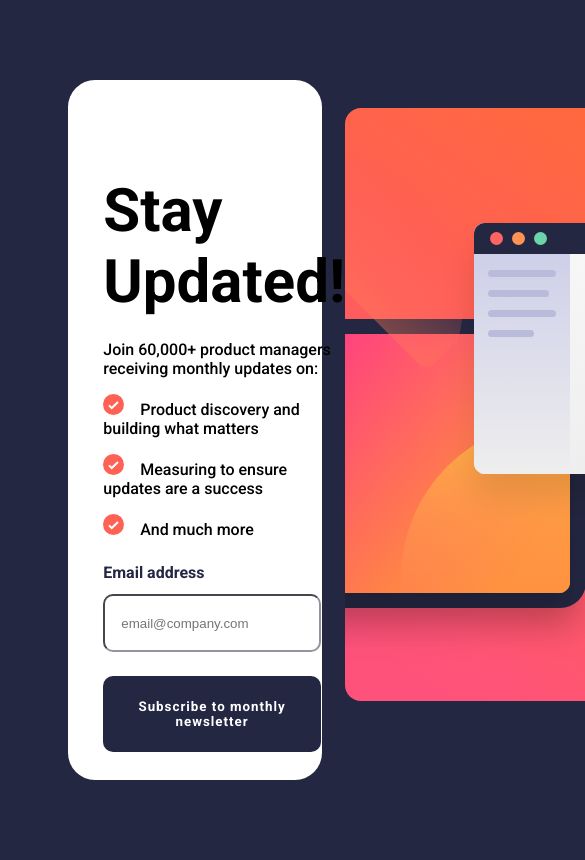
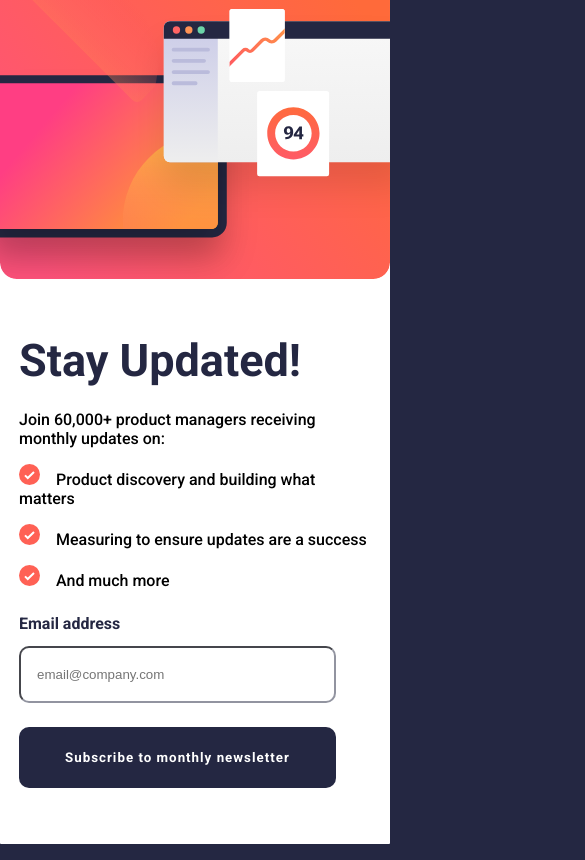
Before and after one commit to IderaNimah/Newsletter_sign_in, a plain HTML site: page index.html in a window 390 px wide. Shown: the top 860 px of the page, 585 px wide, since content can reach past the window. Drawn offline with Linux system fonts and the light colour scheme; a web font is replaced by a local one.

Commit message:
mobile responsiveness

```diff
--- a/index.html
+++ b/index.html
@@ -14,7 +14,10 @@
   </head>
   <body>
     <main>
-      <div class="container_one">
+        <div class="mobile_image">
+        <img src="./images/illustration-sign-up-mobile.svg">
+        </div>
+        <div class="container_one">
         <h1>Stay Updated!</h1>
         <p>Join 60,000+ product managers receiving monthly updates on:</p>
         <p>
--- a/styles.css
+++ b/styles.css
@@ -1,5 +1,4 @@
-
-@import url('https://fonts.googleapis.com/css2?family=Edu+SA+Beginner:wght@500&family=Roboto:wght@400;500;700&display=swap');
+@import url("https://fonts.googleapis.com/css2?family=Edu+SA+Beginner:wght@500&family=Roboto:wght@400;500;700&display=swap");
 :root {
   --Tomato: hsl(4, 100%, 67%);
   --DarkSlateGrey: hsl(234, 29%, 20%);
@@ -7,18 +6,18 @@
   --Grey: hsl(231, 7%, 60%);
   --White: hsl(0, 0%, 100%);
 }
-*{
+* {
   padding: 0;
   margin: 0;
   box-sizing: border-box;
 }
-body{
+body {
   background-color: var(--DarkSlateGrey);
   max-width: 100%;
   justify-content: center;
-    font-family: 'Roboto', sans-serif;
+  font-family: "Roboto", sans-serif;
 }
-main{
+main {
   display: flex;
   flex-direction: row;
   justify-content: space-around;
@@ -28,48 +27,83 @@ main{
   width: 65%;
   background-color: var(--White);
 }
-.container_one{
+.container_one {
   margin-top: 4.2rem;
 }
-.container_one h1{
-    font-family: 'Roboto', sans-serif;
+.container_one h1 {
+  font-family: "Roboto", sans-serif;
+  color: var(--DarkSlateGrey);
   font-size: 60px;
   margin-bottom: 1.4rem;
-
 }
-.container_one p{
+.container_one p {
   margin-top: 1rem;
-    font-family: 'Roboto', sans-serif;
+  font-family: "Roboto", sans-serif;
   font-weight: 500;
 }
-span{
+span {
   margin-right: 1rem;
 }
-.input_field{
+.input_field {
   margin-top: 1.5rem;
   display: flex;
   flex-direction: column;
 }
-.text{
+.text {
   color: var(--DarkSlateGrey);
   font-weight: 700;
 }
-input{
+input {
   margin-top: 0.8rem;
   width: 90%;
   padding: 1.2rem 1rem;
   border-radius: 10px;
-    border-color:var(--Grey) ;
+  border-color: var(--Grey);
 }
-button{
+button {
   margin-top: 1.5rem;
   padding: 23px 18px;
   width: 90%;
   border: none;
   background-color: var(--DarkSlateGrey);
-    font-family: 'Roboto', sans-serif;
+  font-family: "Roboto", sans-serif;
   letter-spacing: 1px;
   border-radius: 10px;
   color: var(--White);
   font-weight: 700;
 }
+/* Mobile */
+.mobile_image img {
+  display: none;
+}
+@media screen and (max-width: 428px) {
+    body{
+        padding: 0;
+        margin: 0;
+    }
+  main {
+    margin: 0 auto;
+    display: flex;
+    padding: 0px;
+    border-radius: 1px;
+    flex-direction: column;
+    width: 100%;
+    background-color: var(--White);
+    height: 100vh;
+  }
+  .container_one{
+    padding: 5px 19px;
+    margin-top: 1rem;
+  }
+  .container_one h1{
+   font-size: 45px;
+  }
+  .mobile_image img {
+    display: block;
+    width: 100%;
+    margin-top: -33px;
+  }
+  .container_two img {
+    display: none;
+  }
+}
```
Lines whose indentation alone changed are shown as unchanged.
